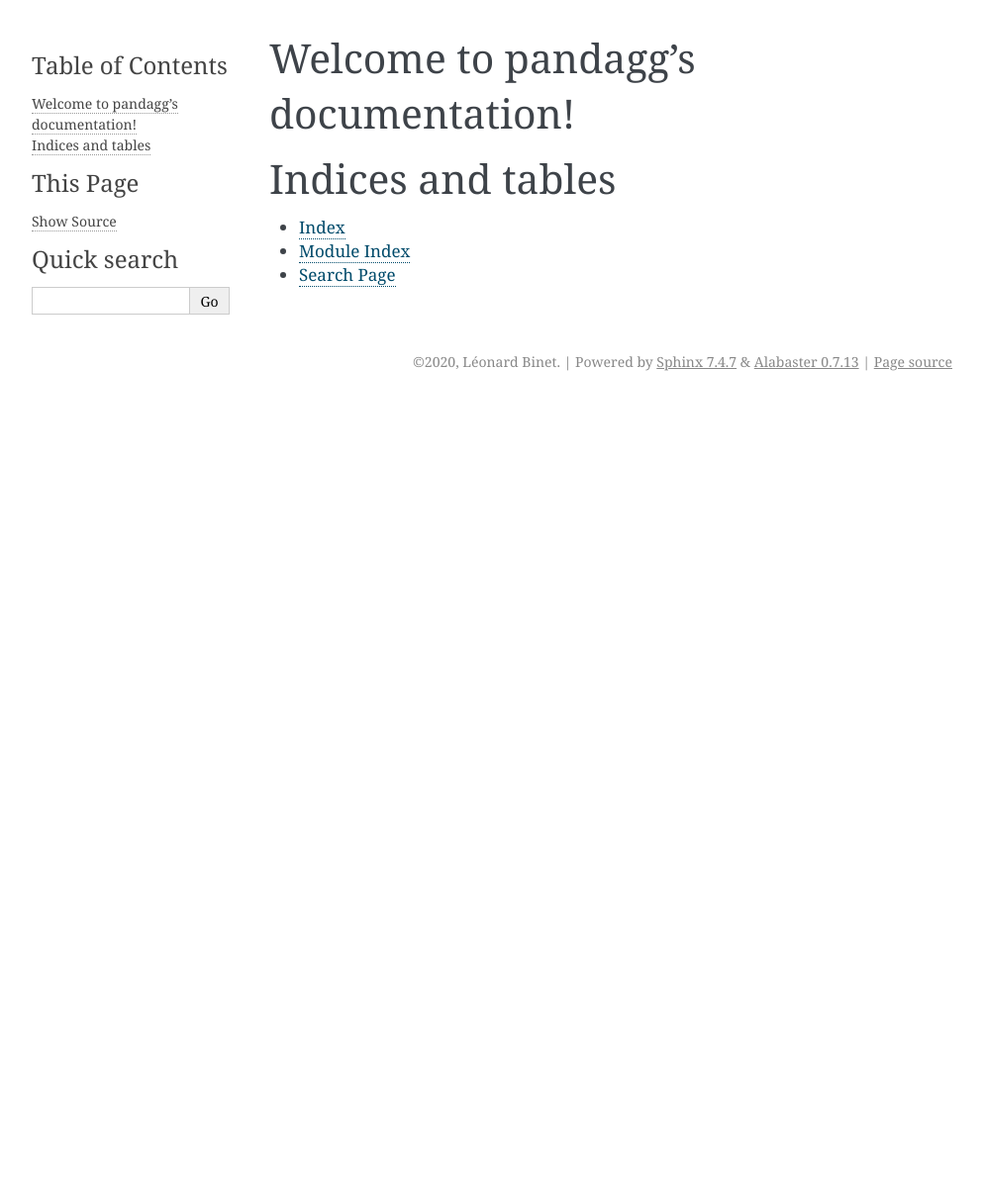
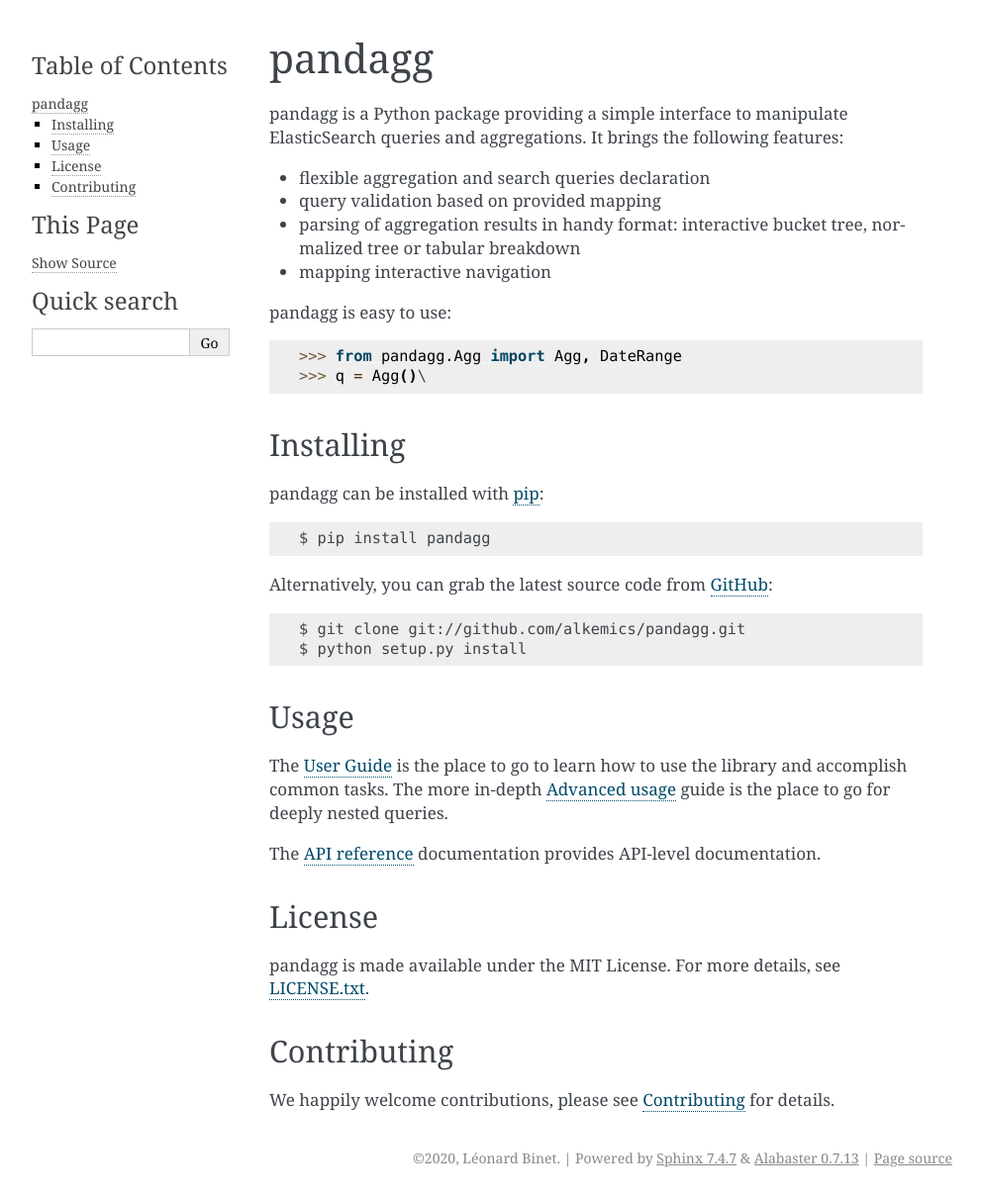
Before and after one commit to alkemics/pandagg, a Sphinx documentation site: the page built from docs/source/index.rst, in a window 1280 px wide. Shown: the whole page at 99% size, without its empty margins (148-1141 px from the left). Built offline with Sphinx 7.4.7, drawn with Linux system fonts in a browser that asks for light colours; before the commit the page ends 900 px from its top, so only the background shows below that.

Commit message:
documentation titles

```diff
--- /dev/null
+++ b/docs/source/advanced-usage.rst
@@ -0,0 +1,3 @@
+
+Advanced usage
+==============
--- /dev/null
+++ b/docs/source/contributing.rst
@@ -0,0 +1,3 @@
+
+Contributing
+============
--- a/docs/source/index.rst
+++ b/docs/source/index.rst
@@ -3,18 +3,59 @@
    You can adapt this file completely to your liking, but it should at least
    contain the root `toctree` directive.
 
-Welcome to pandagg's documentation!
-===================================
+pandagg
+=======
 
 .. toctree::
-   :maxdepth: 2
-   :caption: Contents:
+   :hidden:
+   :maxdepth: 4
+
+   user-guide
+   advanced-usage
+   reference/index
+   contributing
+
+pandagg is a Python package providing a simple interface to manipulate ElasticSearch queries and aggregations. It brings
+the following features:
+
+- flexible aggregation and search queries declaration
+- query validation based on provided mapping
+- parsing of aggregation results in handy format: interactive bucket tree, normalized tree or tabular breakdown
+- mapping interactive navigation
 
 
+pandagg is easy to use::
 
-Indices and tables
-==================
+    >>> from pandagg.Agg import Agg, DateRange
+    >>> q = Agg()\
 
-* :ref:`genindex`
-* :ref:`modindex`
-* :ref:`search`
+
+Installing
+----------
+
+pandagg can be installed with `pip <https://pip.pypa.io>`_::
+
+    $ pip install pandagg
+
+Alternatively, you can grab the latest source code from `GitHub <https://github.com/alkemics/pandagg>`_::
+
+    $ git clone git://github.com/alkemics/pandagg.git
+    $ python setup.py install
+
+Usage
+-----
+
+The :doc:`user-guide` is the place to go to learn how to use the library and
+accomplish common tasks. The more in-depth :doc:`advanced-usage` guide is the place to go for deeply nested queries.
+
+The :doc:`reference/index` documentation provides API-level documentation.
+
+License
+-------
+
+pandagg is made available under the MIT License. For more details, see `LICENSE.txt <https://github.com/alkemics/pandagg/blob/master/LICENCE>`_.
+
+Contributing
+------------
+
+We happily welcome contributions, please see :doc:`contributing` for details.
--- /dev/null
+++ b/docs/source/reference/node.rst
@@ -0,0 +1,2 @@
+node
+====
```
Also changed, not shown: README.md (+1 -1 lines), docs/source/reference/index.rst (added, +8 -0 lines), docs/source/reference/interactive.rst (added, +46 -0 lines), docs/source/reference/tree.rst (added, +21 -0 lines), docs/source/user-guide.rst (added, +39 -0 lines).
